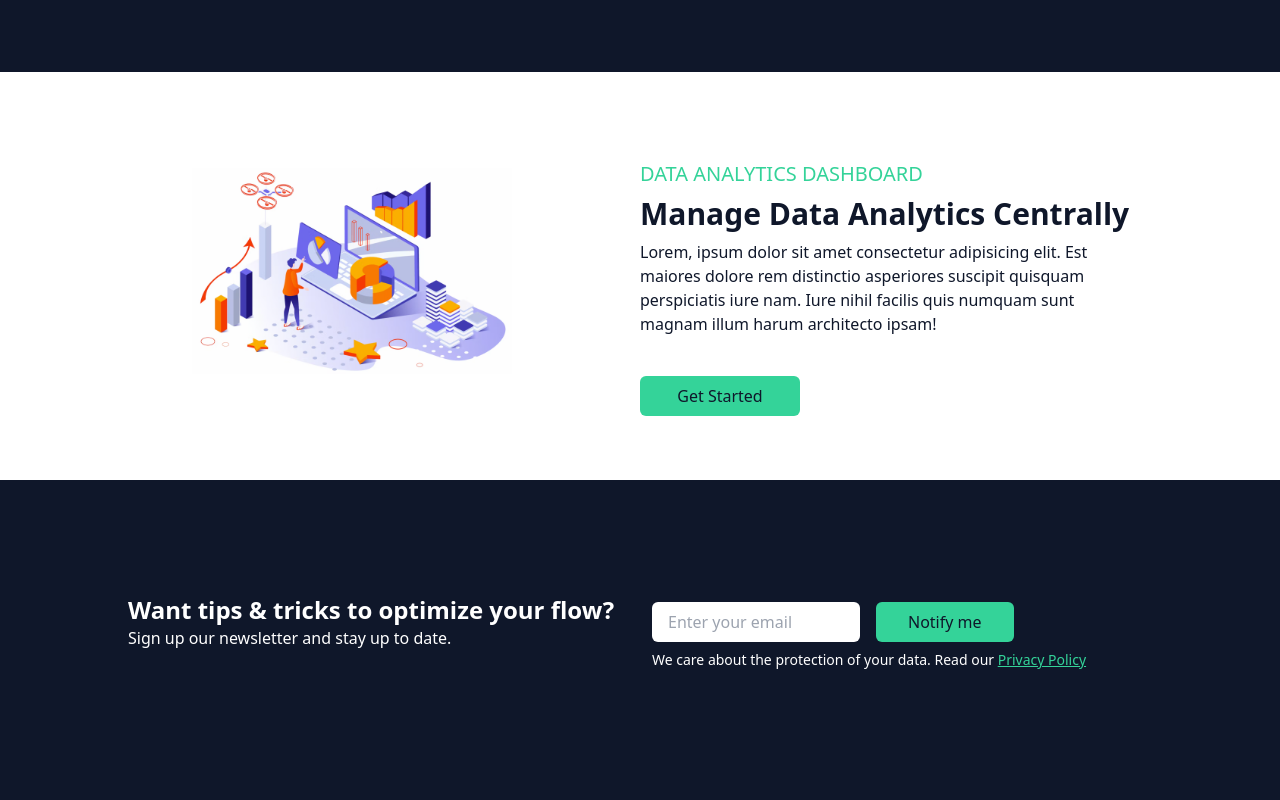
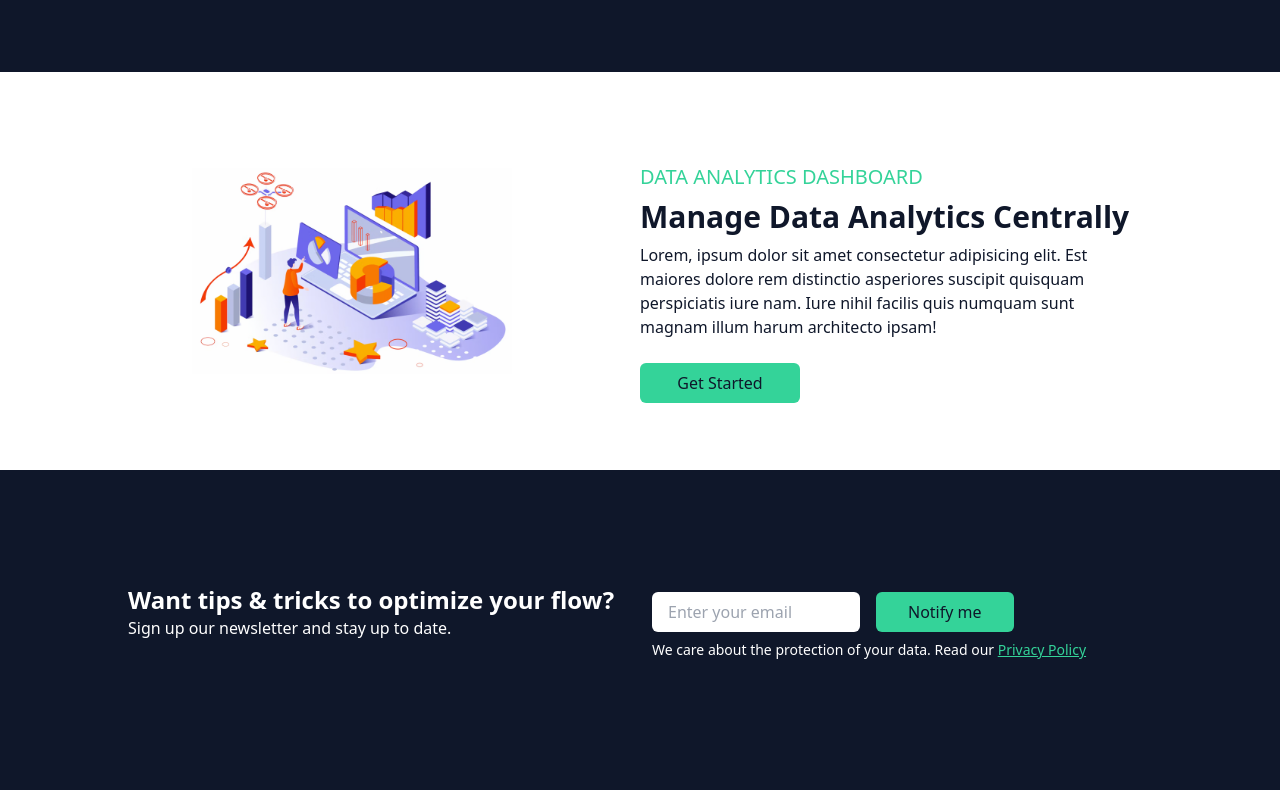
Before and after one commit to JoerKul/tailwindcss_demo, a React (Vite) app: page / in a window 1280 px wide. Shown: the part 720-1520 px from the top of the page. Built offline with nearby package versions, Linux system fonts and the light colour scheme.

Commit message:
some ui tweaks

```diff
--- a/src/components/Analytics.tsx
+++ b/src/components/Analytics.tsx
@@ -23,7 +23,7 @@ function Analytics() {
           nam. Iure nihil facilis quis numquam sunt magnam illum harum
           architecto ipsam!
         </div>
-        <button className="bg-emerald-400 py-2 px-8 mx-auto sm:mx-0 sm:w-40 rounded-md mt-8 text-slate-900">
+        <button className="bg-emerald-400 py-2 px-8 mx-auto sm:mx-0 sm:w-40 rounded-md mt-4 text-slate-900">
           Get Started
         </button>
       </div>
```
